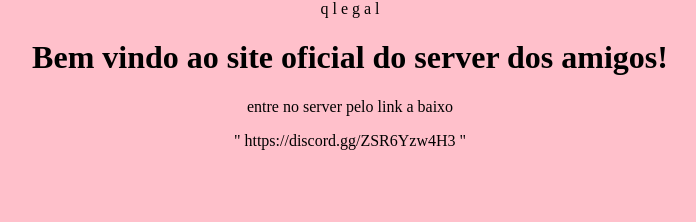
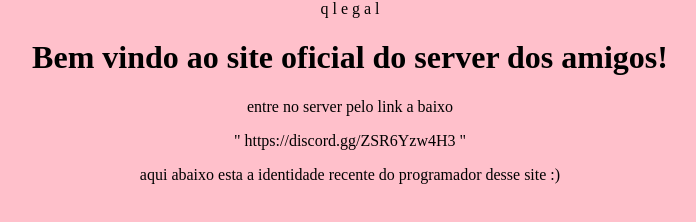
Before and after one commit to Murilomaxwell/massa.github.io, a plain HTML site: page index.html in a window 1280 px wide. Shown: the whole page, without its empty margins (290-986 px from the left). Drawn offline with Linux system fonts and the light colour scheme.

Commit message:
Update index.html

```diff
--- a/index.html
+++ b/index.html
@@ -9,7 +9,8 @@
    <p>entre no server pelo link a baixo
    <p>" https://discord.gg/ZSR6Yzw4H3 " </p>
       <audio> "media/MUSICA_DO_LOBBY_DE_MINION_RUSH_COMPLETO_-_ESTOURADO_[_YouConvert.net_].mp3.mp3" controls autoplay </audio>
-   <img scr="https://www.quadrorama.com.br/wp-content/uploads/2022/03/amigos-para-sempre-57526f35.png"
+   <p>aqui abaixo esta a identidade recente do programador desse site :) </p>
+   <img scr="https://imgur.com/lGA8cE4">
    </p>
 </body>
 </html>
```
